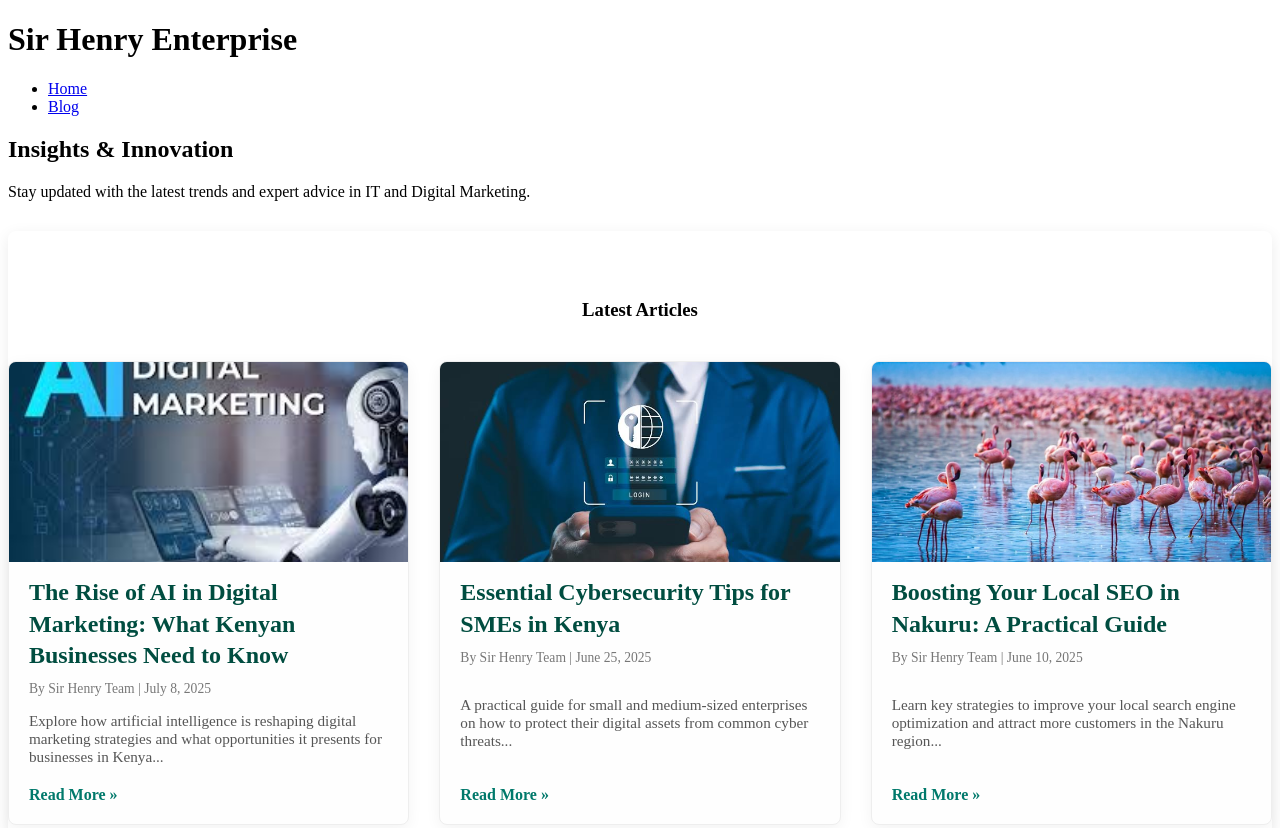
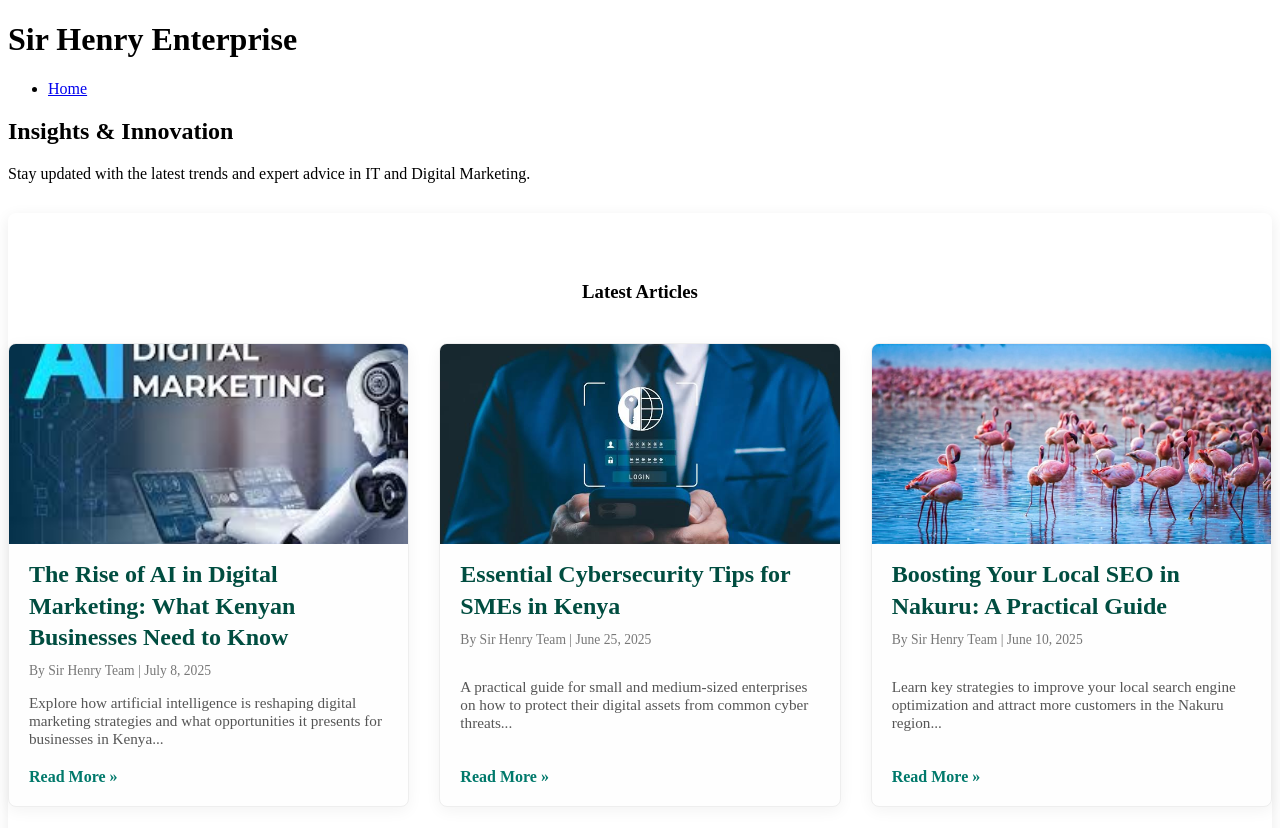
Before and after one commit to Hencheng2/Sir-Henry-Enterprise, a plain HTML site: page blog.html in a window 1280 px wide. Shown: the top 828 px of the page. Drawn offline with Linux system fonts and the light colour scheme.

Commit message:
Update blog.html

```diff
--- a/blog.html
+++ b/blog.html
@@ -14,7 +14,6 @@
             <nav>
                 <ul>
                     <li><a href="index.html">Home</a></li>
-                    <li><a href="blog.html" class="current">Blog</a></li>
                 </ul>
             </nav>
         </div>
```
